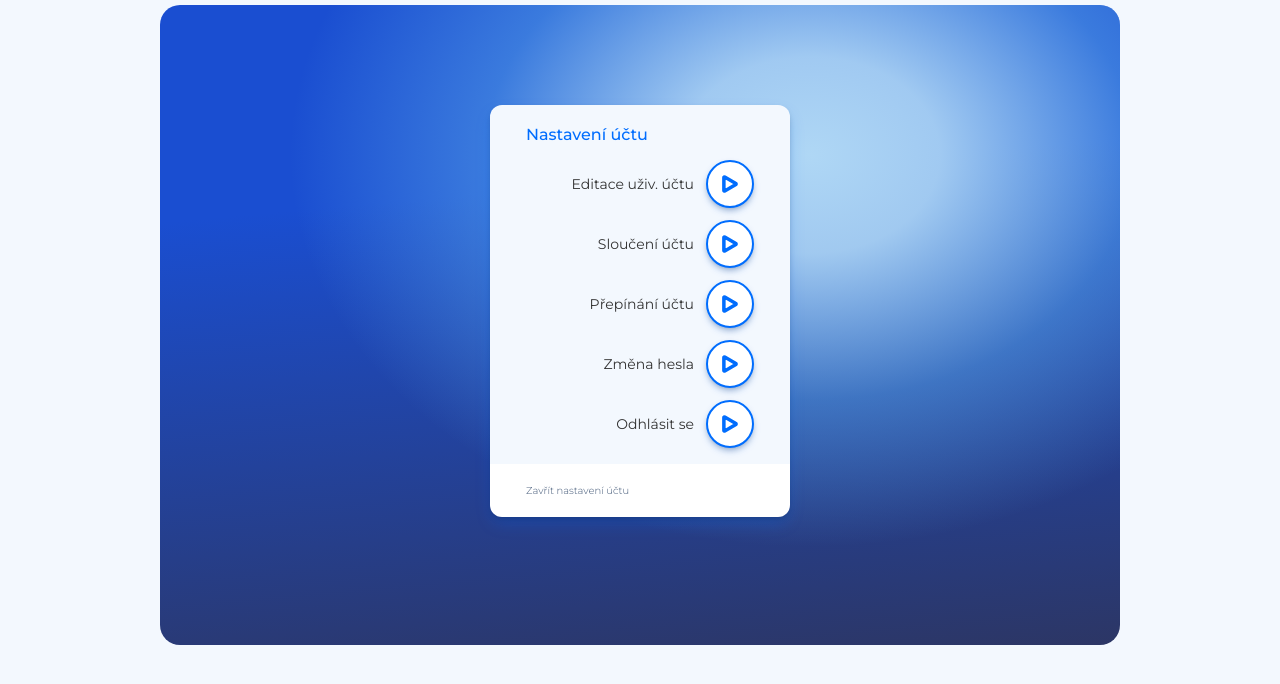
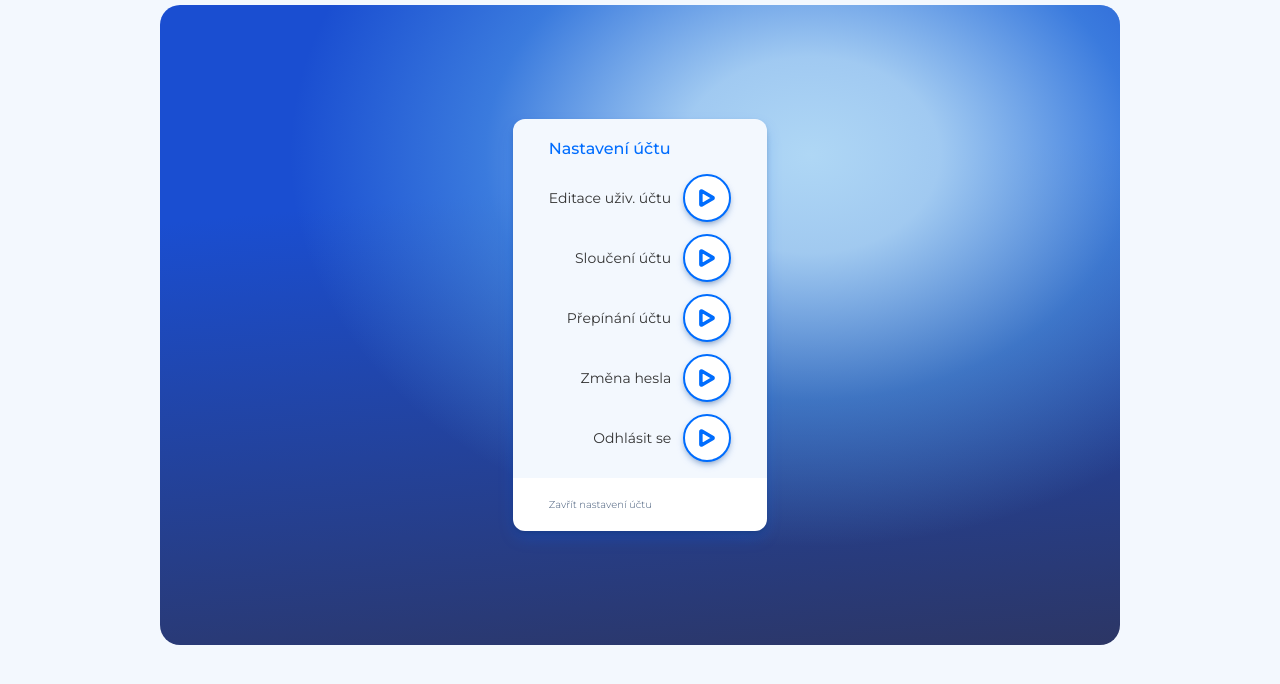
Before and after one commit to Dejvyh/Havit_VR, a plain HTML site: page index.html in a window 1280 px wide. Shown: the part 50-734 px from the top of the page. Drawn offline with Linux system fonts and the light colour scheme.

Commit message:
Přidána responzivita

```diff
--- a/index.html
+++ b/index.html
@@ -19,6 +19,7 @@
     <title>Havit | nastavení účtu</title>
   </head>
   <body>
+    <div class="app">
       <header class="header">
         <div class="logo flex-center">
           <p>A</p>
@@ -37,7 +38,7 @@
         </div>
       </header>
       <div class="account-settings-bg">
-      <div class="account-settings-cont">
+        <div class="account-settings-cont flex-center">
           <div class="account-seetings-panel">
             <div class="acc-panel-header">
               <p>Nastavení účtu</p>
@@ -137,5 +138,6 @@
           </div>
         </div>
       </div>
+    </div>
   </body>
 </html>
--- a/style.css
+++ b/style.css
@@ -1,3 +1,8 @@
+:root {
+  --bg-coord1: 100%;
+  --bg-coord2: 20%;
+}
+
 * {
   padding: 0;
   margin: 0;
@@ -31,13 +36,19 @@ body {
 
 /* Header*/
 
+.app {
+  height: 100vh;
+  display: flex;
+  flex-direction: column;
+}
+
 .header {
-  width: 104rem;
+  width: 100%;
   display: flex;
   justify-content: space-between;
   align-items: center;
   margin: 0 auto;
-  padding: 0.8rem 0;
+  padding: 0.8rem 1.6rem;
 }
 .logo {
   background-color: #006dfe;
@@ -98,9 +109,8 @@ body {
 /* Account-settings */
 
 .account-settings-bg {
-  width: 96rem;
-  height: 64rem;
-  border-radius: 2rem;
+  width: 100%;
+  flex: 1;
   background: rgb(42, 48, 79);
   background: linear-gradient(
     355deg,
@@ -113,7 +123,7 @@ body {
 
 .account-settings-cont {
   background-image: radial-gradient(
-    farthest-side at 65rem 15rem,
+    farthest-side at var(--bg-coord1) var(--bg-coord2),
     rgba(175, 215, 245, 1) 0%,
     rgba(175, 215, 245, 0.9) 20%,
     rgba(98, 177, 237, 0.45) 50%,
@@ -129,7 +139,6 @@ body {
   overflow: hidden;
   box-shadow: rgba(0, 109, 254, 0.25) 0px 8px 16px -2px,
     rgba(0, 0, 0, 0.4) 0px 3px 7px -3px;
-  transform: translateY(10rem);
 }
 
 .account-seetings-panel p {
@@ -209,3 +218,26 @@ body {
 .acc-panel-footer a:active {
   color: #006dfe;
 }
+
+@media (min-width: 62em) {
+  /* LG - 992px */
+  :root {
+    --bg-coord1: 65rem;
+    --bg-coord2: 15rem;
+  }
+
+  .app {
+    display: block;
+  }
+
+  .account-settings-bg {
+    width: 96rem;
+    height: 64rem;
+    border-radius: 2rem;
+  }
+
+  .header {
+    width: 104rem;
+    padding: 0.8rem 0;
+  }
+}
```
Lines whose indentation alone changed are shown as unchanged.
